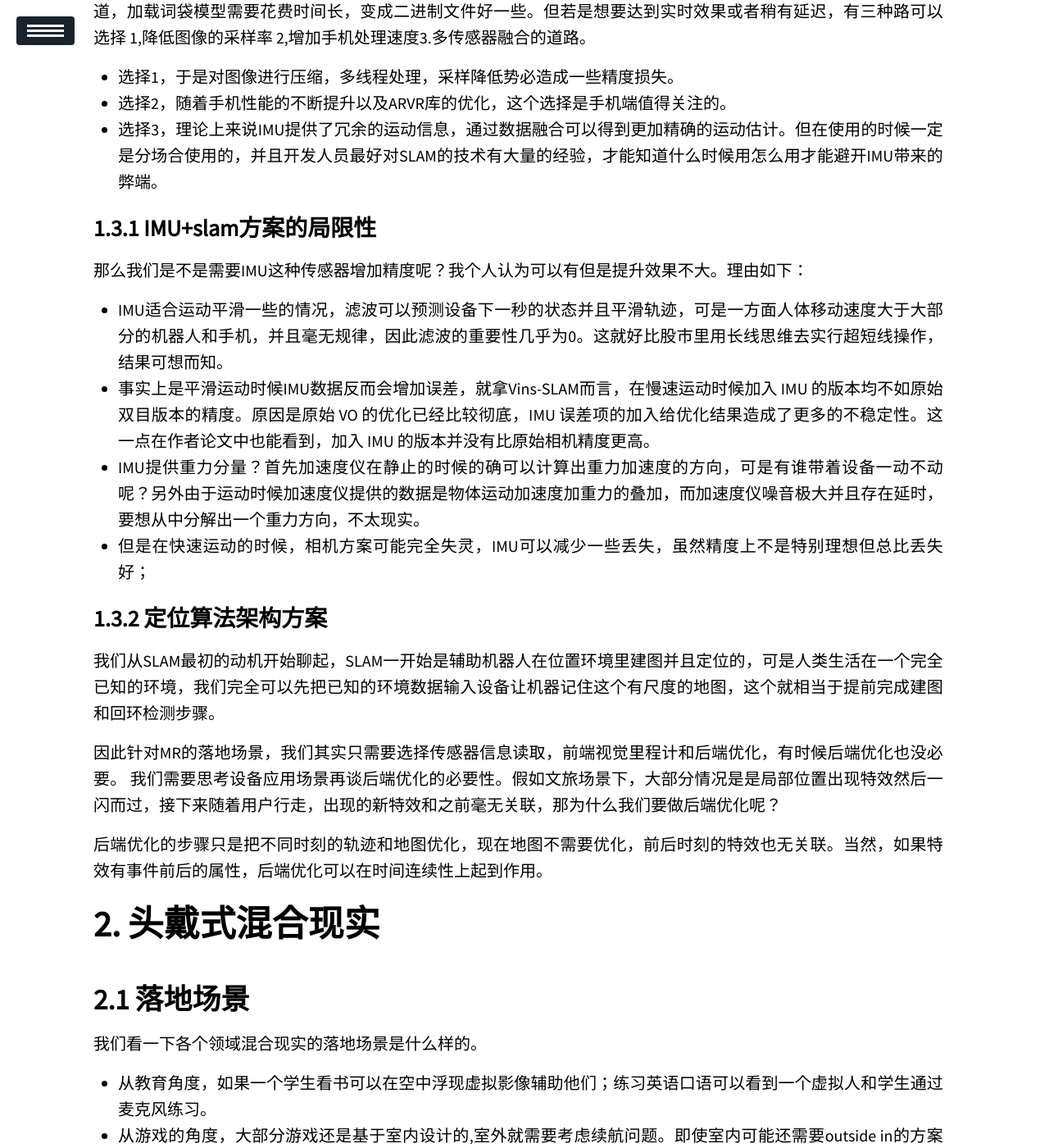
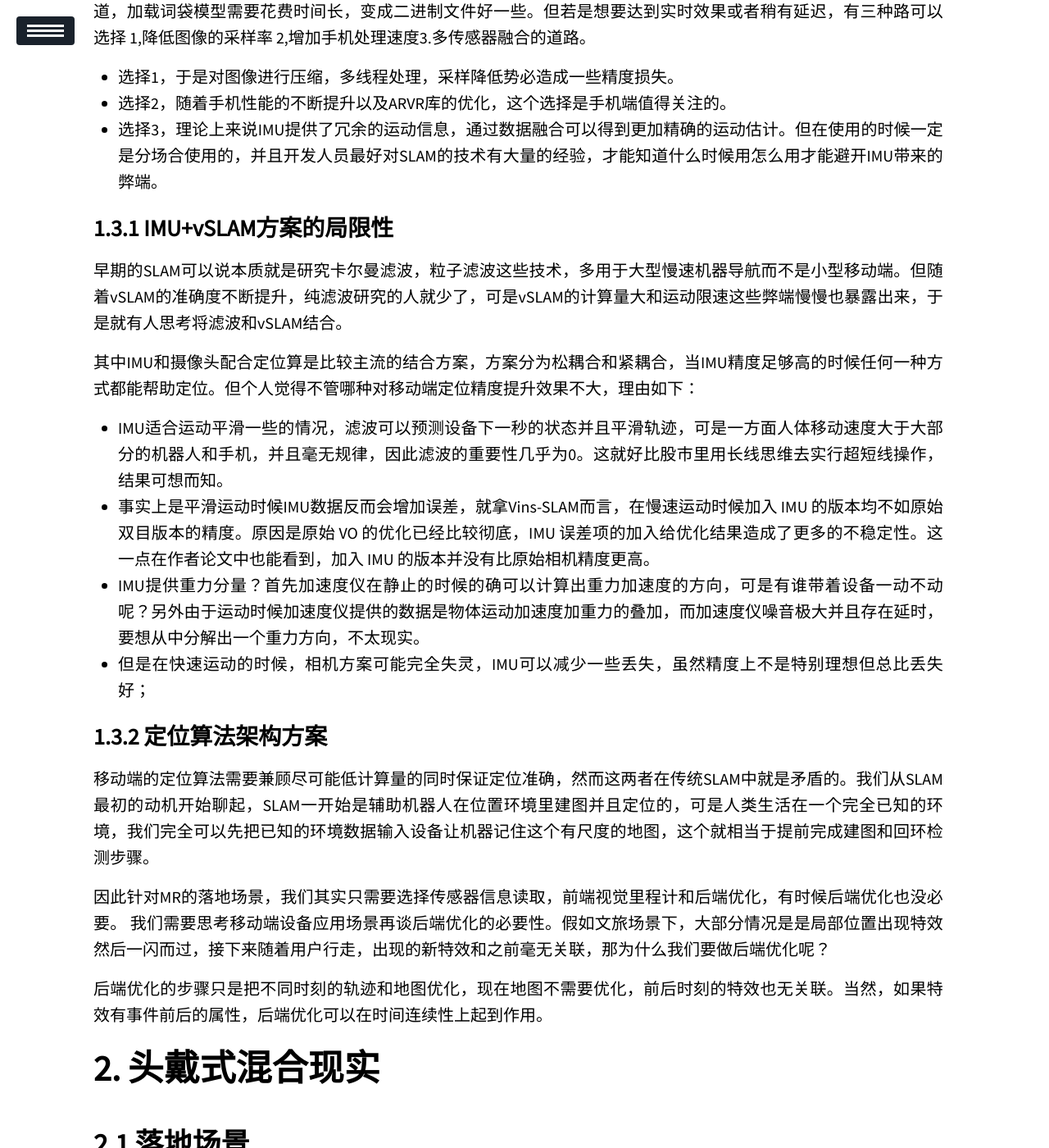
Before and after one commit to Hummmm/hummmm.github.io, a Jekyll site: the page built from _posts/2020-03-01-Mobile-MR/2020-03-01-Mobile-MR.md, in a window 1280 px wide and 1400 px high, scrolled down 1615 px. Shown: the whole window at 82% size. Built offline with Jekyll 4.4.1, drawn with Linux system fonts in a browser that asks for light colours; our own code applies the rules of GitHub Pages for plain Markdown files; a script that is not in the unit is left out; some of the changed text lies outside the part shown.

Commit message:
Update 2020-03-01-Mobile-MR.md

```diff
--- a/_posts/2020-03-01-Mobile-MR/2020-03-01-Mobile-MR.md
+++ b/_posts/2020-03-01-Mobile-MR/2020-03-01-Mobile-MR.md
@@ -9,13 +9,13 @@
 mermaid: true
 description: 主要是写一些关于设计头戴式MR产品方面的思考以及遇到的坑，比如到底要不要使用深度传感器，合适的落地场景，每个传感器选择和使用的注意项，解析SLAM算法在MR中的结构，另外和手机端MR做比较。
 ---
-首先讲一下我写这篇文章的动机是认为感知行业内一部分文章是单独围绕传感器，SLAM技术，硬件配置单个知识点开展的，或者各个行业(比如无人机，无人驾驶)偏概念化的趋势预测；一部分是在移动端的感知技术很多集中在手机端而非头戴式硬件方案。所以我想写一篇从整体产品导向到技术细化的文章来介绍一下头戴式混合现实领域的感知部分技术。
+首先讲一下我写这篇文章的动机是认为感知行业内一部分文章是单独围绕传感器，SLAM技术，硬件配置单个知识点开展的，或者各个行业(比如无人机，无人驾驶)偏概念化的趋势预测；一部分是在移动端的感知技术很多集中在手机端而非头戴式硬件方案。所以我想写一篇从整体产品导向到技术细化的文章来介绍一下移动端混合现实领域的感知部分技术，而头戴式只是移动端的一个部分。
 
 # 移动端混合现实
 
 ## 技术瓶颈
 
-移动端混合现实面临的共同问题也是最重要的问题在我看来就是精确定位和计算消耗之间的矛盾。然而一个好的定位又可以从硬件和软件算法上讨论。
+移动端混合现实面临的共同问题也是最重要的问题在我看来就是精确定位和计算消耗之间的矛盾，然而一个好的定位又可以从硬件和软件算法上讨论。
 
 ## 硬件的选择
 
@@ -34,9 +34,10 @@
 - 选择2，随着手机性能的不断提升以及ARVR库的优化，这个选择是手机端值得关注的。
 - 选择3，理论上来说IMU提供了冗余的运动信息，通过数据融合可以得到更加精确的运动估计。但在使用的时候一定是分场合使用的，并且开发人员最好对SLAM的技术有大量的经验，才能知道什么时候用怎么用才能避开IMU带来的弊端。
 
-### IMU+slam方案的局限性
+### IMU+vSLAM方案的局限性
+早期的SLAM可以说本质就是研究卡尔曼滤波，粒子滤波这些技术，多用于大型慢速机器导航而不是小型移动端。但随着vSLAM的准确度不断提升，纯滤波研究的人就少了，可是vSLAM的计算量大和运动限速这些弊端慢慢也暴露出来，于是就有人思考将滤波和vSLAM结合。
 
-那么我们是不是需要IMU这种传感器增加精度呢？我个人认为可以有但是提升效果不大。理由如下：
+其中IMU和摄像头配合定位算是比较主流的结合方案，方案分为松耦合和紧耦合，当IMU精度足够高的时候任何一种方式都能帮助定位。但个人觉得不管哪种对移动端定位精度提升效果不大，理由如下：
 - IMU适合运动平滑一些的情况，滤波可以预测设备下一秒的状态并且平滑轨迹，可是一方面人体移动速度大于大部分的机器人和手机，并且毫无规律，因此滤波的重要性几乎为0。这就好比股市里用长线思维去实行超短线操作，结果可想而知。
 - 事实上是平滑运动时候IMU数据反而会增加误差，就拿Vins-SLAM而言，在慢速运动时候加入 IMU 的版本均不如原始双目版本的精度。原因是原始 VO 的优化已经比较彻底，IMU 误差项的加入给优化结果造成了更多的不稳定性。这一点在作者论文中也能看到，加入 IMU 的版本并没有比原始相机精度更高。
 - IMU提供重力分量？首先加速度仪在静止的时候的确可以计算出重力加速度的方向，可是有谁带着设备一动不动呢？另外由于运动时候加速度仪提供的数据是物体运动加速度加重力的叠加，而加速度仪噪音极大并且存在延时，要想从中分解出一个重力方向，不太现实。
@@ -44,16 +45,16 @@
 
 ### 定位算法架构方案
 
-我们从SLAM最初的动机开始聊起，SLAM一开始是辅助机器人在位置环境里建图并且定位的，可是人类生活在一个完全已知的环境，我们完全可以先把已知的环境数据输入设备让机器记住这个有尺度的地图，这个就相当于提前完成建图和回环检测步骤。
+移动端的定位算法需要兼顾尽可能低计算量的同时保证定位准确，然而这两者在传统SLAM中就是矛盾的。我们从SLAM最初的动机开始聊起，SLAM一开始是辅助机器人在位置环境里建图并且定位的，可是人类生活在一个完全已知的环境，我们完全可以先把已知的环境数据输入设备让机器记住这个有尺度的地图，这个就相当于提前完成建图和回环检测步骤。
 
-因此针对MR的落地场景，我们其实只需要选择传感器信息读取，前端视觉里程计和后端优化，有时候后端优化也没必要。 我们需要思考设备应用场景再谈后端优化的必要性。假如文旅场景下，大部分情况是是局部位置出现特效然后一闪而过，接下来随着用户行走，出现的新特效和之前毫无关联，那为什么我们要做后端优化呢？
+因此针对MR的落地场景，我们其实只需要选择传感器信息读取，前端视觉里程计和后端优化，有时候后端优化也没必要。 我们需要思考移动端设备应用场景再谈后端优化的必要性。假如文旅场景下，大部分情况是是局部位置出现特效然后一闪而过，接下来随着用户行走，出现的新特效和之前毫无关联，那为什么我们要做后端优化呢？
 
 后端优化的步骤只是把不同时刻的轨迹和地图优化，现在地图不需要优化，前后时刻的特效也无关联。当然，如果特效有事件前后的属性，后端优化可以在时间连续性上起到作用。
 
 # 头戴式混合现实
 
 ## 落地场景
-我们看一下各个领域混合现实的落地场景是什么样的。
+我们看一下各个领域头戴式混合现实的落地场景是什么样的。
 - 从教育角度，如果一个学生看书可以在空中浮现虚拟影像辅助他们；练习英语口语可以看到一个虚拟人和学生通过麦克风练习。
 - 从游戏的角度，大部分游戏还是基于室内设计的,室外就需要考虑续航问题。即使室内可能还需要outside in的方案辅助用户在灯光昏暗的时候定位自己。
 - 从商业角度，远程会议的主要功能是增加会议人员之间的互动感，这个需要靠沉浸感，模型真实度（暂时不考虑真实3D人体扫描传输，成本过高，摄像头捕捉表情驱动模型更具有实时性）一起配合完成，人之间的距离是可以自设的，手势和定位不是核心问题。
@@ -74,16 +75,17 @@
 
 ## 附加功能的必要性
 
-目前我个人认为市场对于AR期望是过热的，其中一点就体现在很多人希望手机端的MR功能都能在头戴式移动端实现，其中B端客户对手势识别，平面识别的需求特别明显，尤其是Hololens把这两个功能带入开发者平台以后。但是面对开发者的这些功能是不是真的可以被市场接受？
+目前市场对于AR期望是过热的，有一点就体现在很多人希望手机端的MR功能都能在头戴式移动端实现，其中B端客户对手势识别，平面识别的需求特别明显，尤其是当Hololens把这两个功能带入开发者平台以后。目前Hololens是B端市场的定位，需要对使用者进行培训，但是面对开发者的这些功能是不是真的可以被市场接受？
 
 为了得出结论我们做过一个简单的试探性实验，我们首先测试了手势识别。把手掌这个手势识别功能加到眼镜端。然后在高交会和CES上让客户体验，当设备告诉客户伸出手掌放在眼镜前的时候。有的客户只是把手抬到胸口位置，由于位置过低，眼镜的前置RGB摄像头并不能捕捉到客户的手。有的客户只是微张开手指但看起来就像拳头一样，设备并不能把这样的手势识别为手掌而判断成其他手势。其他的情况也层出不穷，并不是技术的错，而是市场还没做好准备来习惯这种指令。那么我们设想一下需要紧急远程工业协助时候的一个场景，一个工人在现场记忆好几个3D手势，一个手势是点击，一个手势是界面推出，一个手势是确认，一个....而且还要时刻注意因为某些手势特殊性放下坏掉的零件把手放在摄像头眼前，到最后工人很可能手忙脚乱。但如果这个时候他们拿到类似游戏手柄的控制器，他们很可能因为玩过switch类似的游戏马上就知道怎么上手。
 
 再然后就是基于地面检测的游戏来试探客户反应，相比于一直需要低头看着地面的塔防射击游戏，客户更倾向于空中射击游戏，不管从沉浸感还是互动感，我也认为射击游戏更刺激有趣味一些。从市场角度看，似乎真的没有多少人介意操作界面是贴着墙还是悬在空中。但只有一次是在做鬼屋项目的时候，为了实现虚拟的鬼手从墙面钻出来，墙面识别还是有必要的。总体而言，平面识别技术真的落地效果好的不多。
 
 当然不是说要保持悲观态度，这些附加功能依旧是可以尝试的技术，技术可行性很高，只是需要等待市场C端对这块的需求提高。
-# 未完成
 
-- 后续会把环境中有多人存在的情况，灯光昏暗的情况该如何处理详细讲解。
-- 另外会对比手势识别和控制器识别，讨论哪个更适合头戴式混合现实。其中手势会涉及昏暗情况图像增强，小目标检测等技术。
-- 讨论自动驾驶和混合现实的关系，选特定场景逻辑:在自动驾驶没有做到完美的Inside-Out定位方案之前，移动端的SLAM是不可能适配任何场景的。
+# 后续会写的
+- 光学模组的介绍和选择
+- 环境中有多人存在的情况，灯光昏暗的情况该如何处理详细讲解。
+- 对比手势识别和控制器识别，讨论哪个更适合头戴式混合现实。其中手势会涉及昏暗情况图像增强，小目标检测等技术。
+- 讨论自动驾驶和混合现实的关系,以及激光SLAM的介绍，UWB等outside in定位方案介绍。
 - 未来头戴式混合现实的发展方向，和IOT,云计算技术的关系
```
